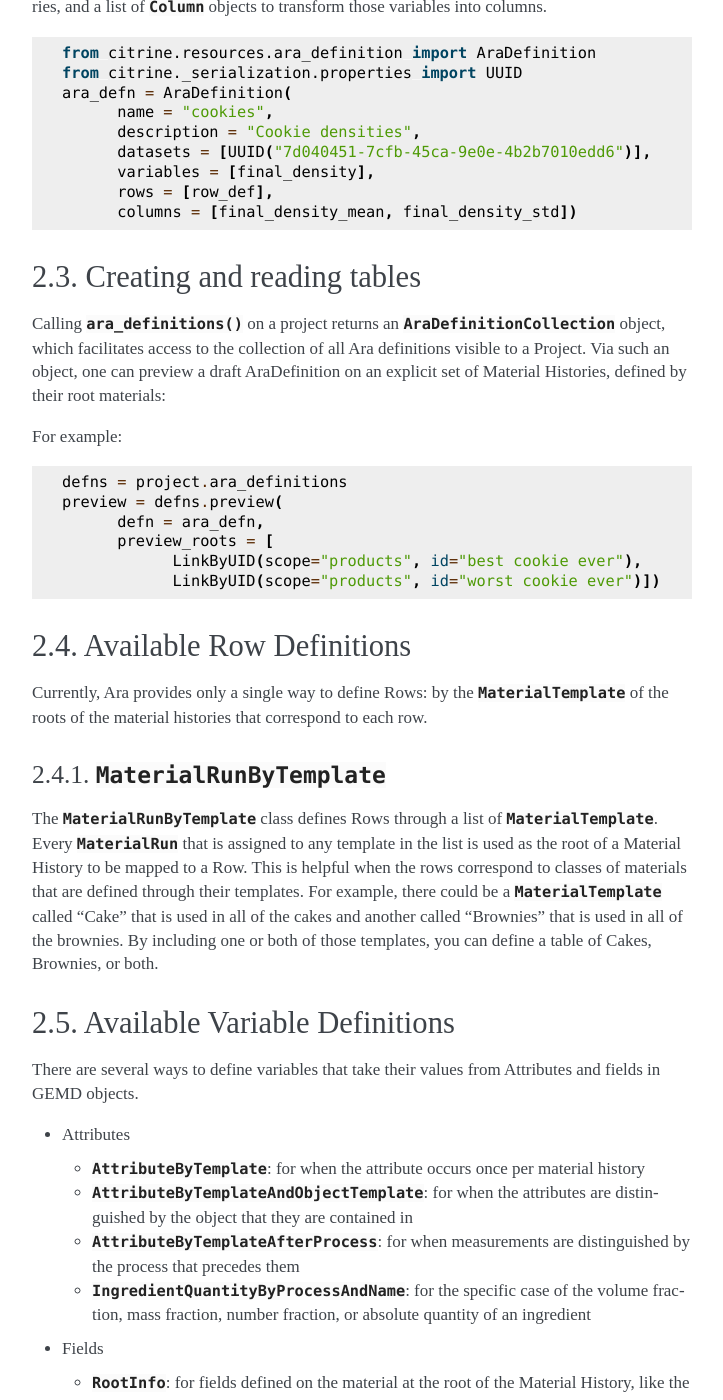
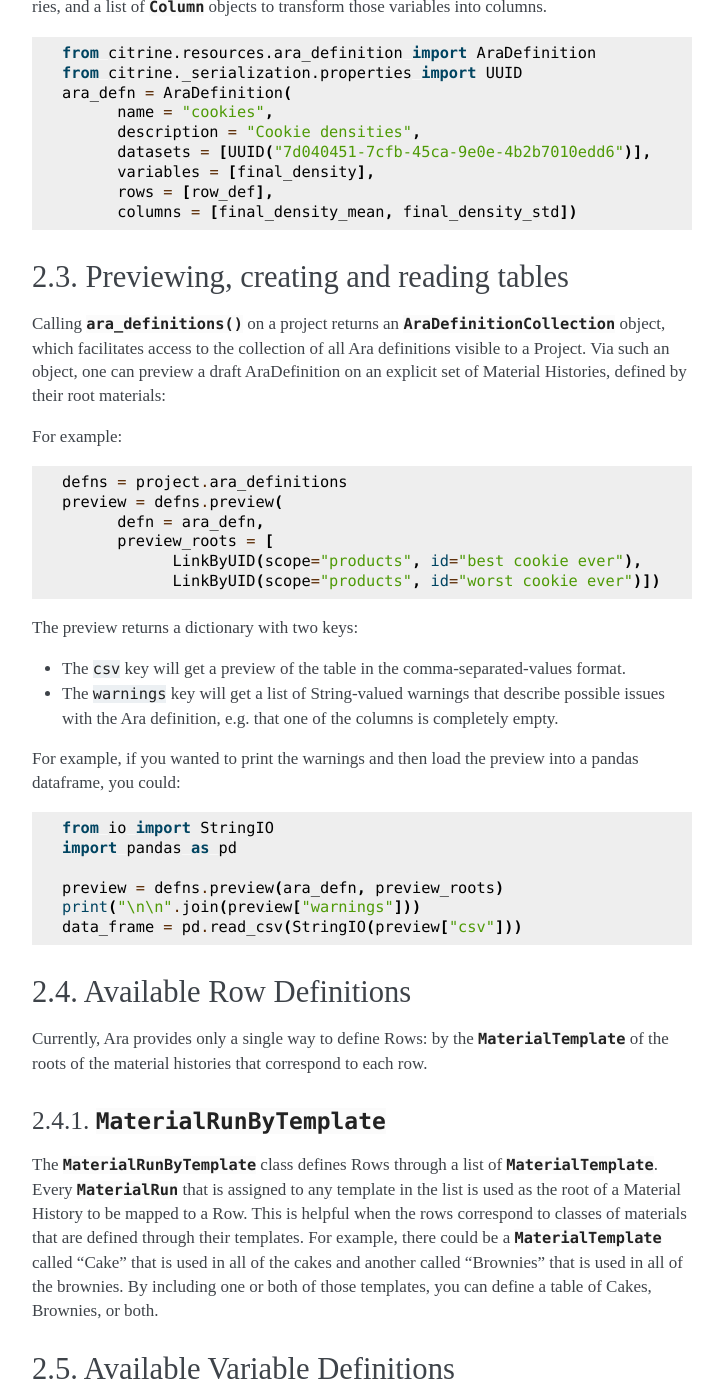
Before and after one commit to CitrineInformatics/citrine-python, a Sphinx documentation site: the page built from docs/source/data_extraction.rst, in a window 1280 px wide and 1400 px high, scrolled down 1457 px. Shown: the whole window, without its empty margins (388-1111 px from the left). Built offline with Sphinx 7.4.7, drawn with Linux system fonts in a browser that asks for light colours; some of the changed text lies outside the part shown.

Commit message:
Adding documentation for Ara preview warnings

```diff
--- a/docs/source/data_extraction.rst
+++ b/docs/source/data_extraction.rst
@@ -72,7 +72,7 @@ and a list of :class:`~citrine.ara.columns.Column` objects to transform those va
          rows = [row_def],
          columns = [final_density_mean, final_density_std])
 
-Creating and reading tables
+Previewing, creating and reading tables
 ---------------------------
 
 Calling :func:`~citrine.resources.project.Project.ara_definitions` on a project returns an :class:`~citrine.resources.ara_definition.AraDefinitionCollection` object, which facilitates access to the collection of all Ara definitions visible to a Project.
@@ -88,6 +88,22 @@ For example:
          preview_roots = [
                LinkByUID(scope="products", id="best cookie ever"),
                LinkByUID(scope="products", id="worst cookie ever")])
+
+The preview returns a dictionary with two keys:
+
+* The ``csv`` key will get a preview of the table in the comma-separated-values format.
+* The ``warnings`` key will get a list of String-valued warnings that describe possible issues with the Ara definition, e.g. that one of the columns is completely empty.
+
+For example, if you wanted to print the warnings and then load the preview into a pandas dataframe, you could:
+
+.. code-block:: python
+
+   from io import StringIO
+   import pandas as pd
+
+   preview = defns.preview(ara_defn, preview_roots)
+   print("\n\n".join(preview["warnings"]))
+   data_frame = pd.read_csv(StringIO(preview["csv"]))
 
 Available Row Definitions
 ------------------------------
```
